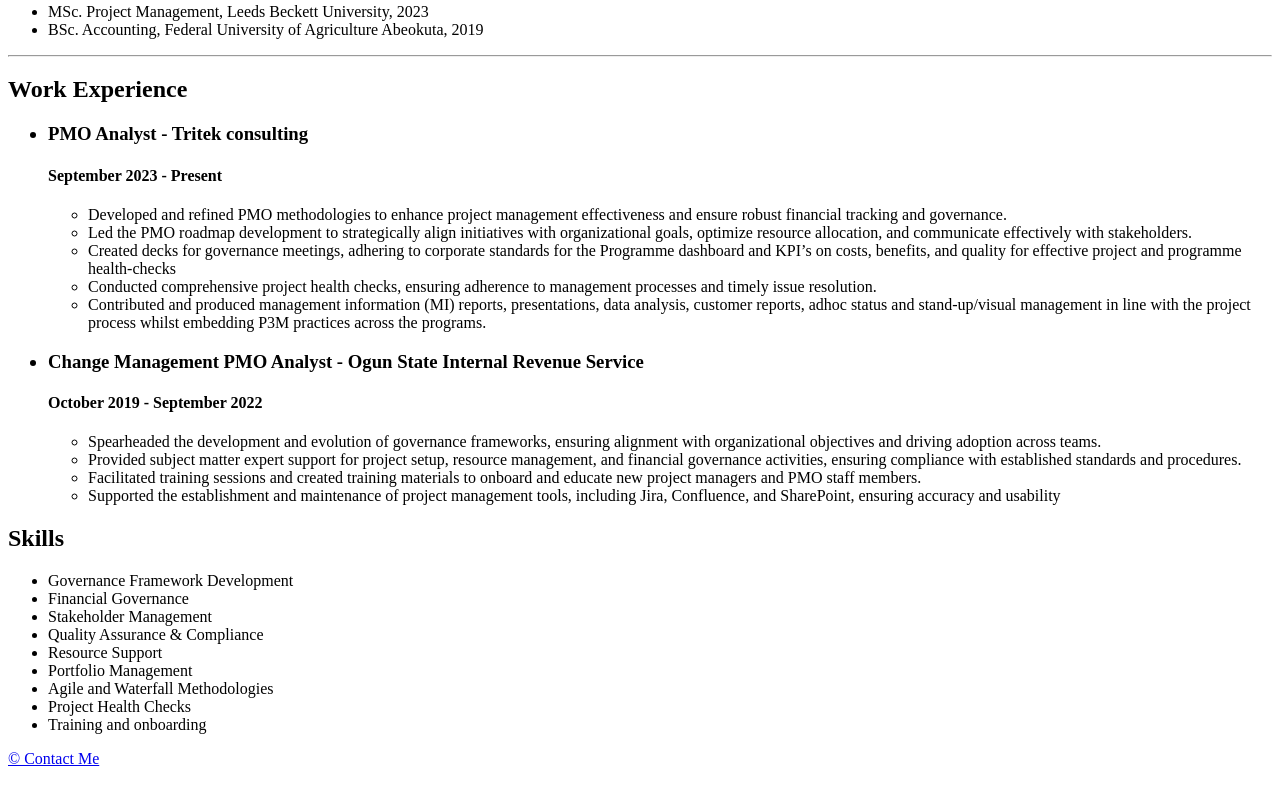
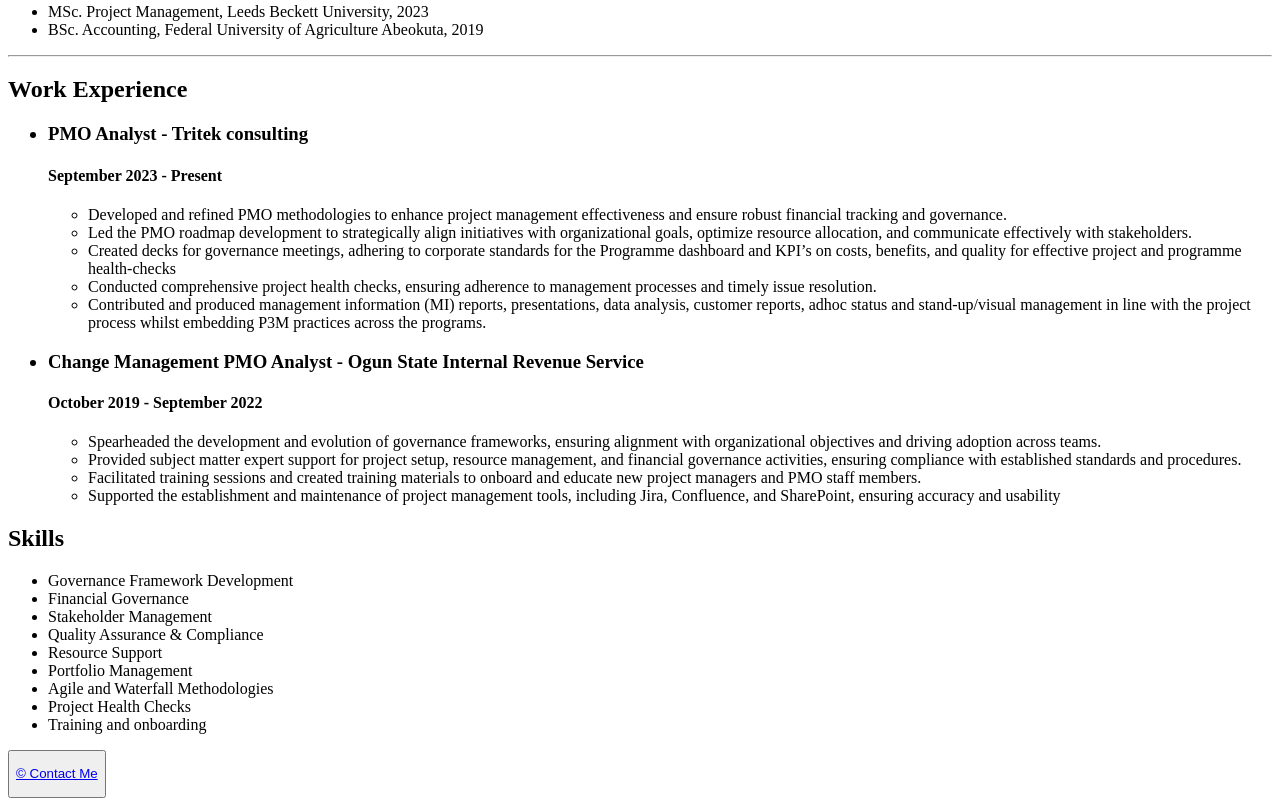
Before and after one commit to pelumi20/Resume, a plain HTML site: page index.html in a window 1280 px wide. Shown: the part 467-1273 px from the top of the page. Before the commit the page ends 1251 px from the top, so only its background shows below. Drawn offline with Linux system fonts and the light colour scheme.

Commit message:
Update index.html

```diff
--- a/index.html
+++ b/index.html
@@ -53,9 +53,9 @@
             <li>Project Health Checks</li>
             <li>Training and onboarding</li>
         </ul>
-        <footer>
+        <button><footer>
             <p><a href="./Contact.html">© Contact Me</a></p>
-        </footer>
+        </footer></button>
     </body>
 
 </html>
```
